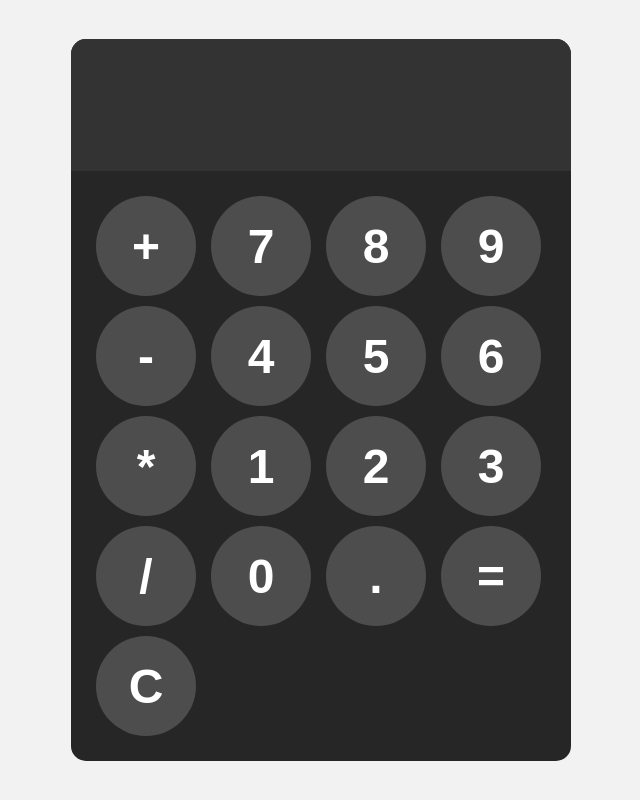
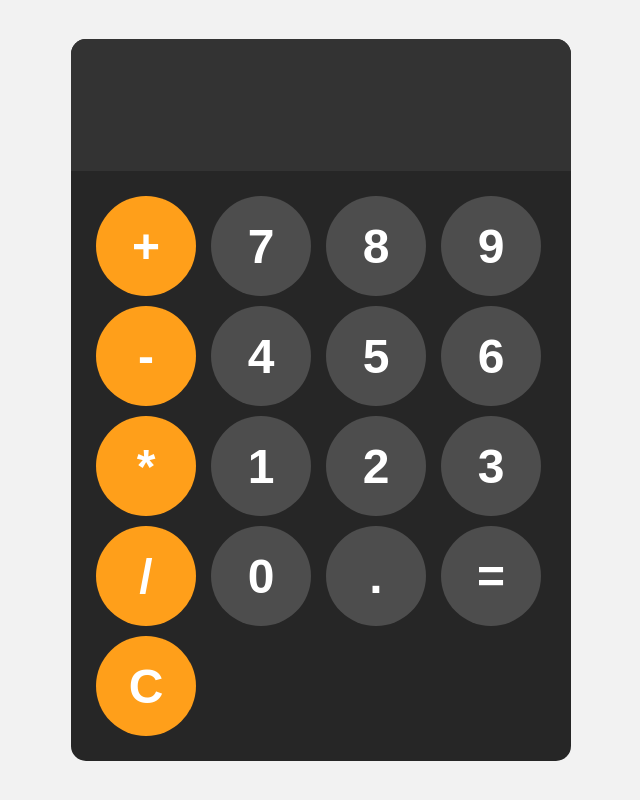
Before and after one commit to LosathiKK/Calculator_Js, a website: page index.html in a window 1280 px wide. Shown: the whole page, without its empty margins (319-959 px from the left). Drawn offline with Linux system fonts and the light colour scheme.

Commit message:
styles added

```diff
--- a/index.css
+++ b/index.css
@@ -6,6 +6,7 @@ body{
   height: 100vh;
   background-color: hsl(0, 0%, 95%);
 }
+
 #calculator{
   font-family: Arial, sans-serif;
   background-color: hsl(0, 0%, 15%);
@@ -49,3 +50,15 @@ button:hover {
 button:active {
   background-color: hsl(0, 0%, 50%);
 }
+
+.operator-btn {
+  background-color: hsl(35, 100%, 55%);
+}
+
+.operator-btn:hover {
+  background-color: hsl(35, 100%, 65%);
+}
+
+.operator-btn:active {
+  background-color: hsl(35, 100%, 75%);
+}
--- a/index.html
+++ b/index.html
@@ -12,24 +12,24 @@
   <div id="calculator">
     <input id="display" readonly>
     <div id="keys">
-      <button onclick="appendToDisplay('+')"> + </button>
+      <button onclick="appendToDisplay('+')" class="operator-btn"> + </button>
       <button onclick="appendToDisplay('7')"> 7 </button>
       <button onclick="appendToDisplay('8')"> 8 </button>
       <button onclick="appendToDisplay('9')"> 9 </button>
-      <button onclick="appendToDisplay('-')"> - </button>
+      <button onclick="appendToDisplay('-')" class="operator-btn"> - </button>
       <button onclick="appendToDisplay('4')"> 4 </button>
       <button onclick="appendToDisplay('5')"> 5 </button>
       <button onclick="appendToDisplay('6')"> 6 </button>
-      <button onclick="appendToDisplay('*')"> * </button>
+      <button onclick="appendToDisplay('*')" class="operator-btn"> * </button>
       <button onclick="appendToDisplay('1')"> 1 </button>
       <button onclick="appendToDisplay('2')"> 2 </button>
       <button onclick="appendToDisplay('3')"> 3 </button>
-      <button onclick="appendToDisplay('/')"> / </button>
+      <button onclick="appendToDisplay('/')" class="operator-btn"> / </button>
       <button onclick="appendToDisplay('0')"> 0 </button>
       <button onclick="appendToDisplay('.')"> . </button>
 
       <button onclick="calculate()"> = </button>
-      <button onclick="clearDisplay()"> C </button>
+      <button onclick="clearDisplay()" class="operator-btn"> C </button>
     </div>
   </div>
 
```
